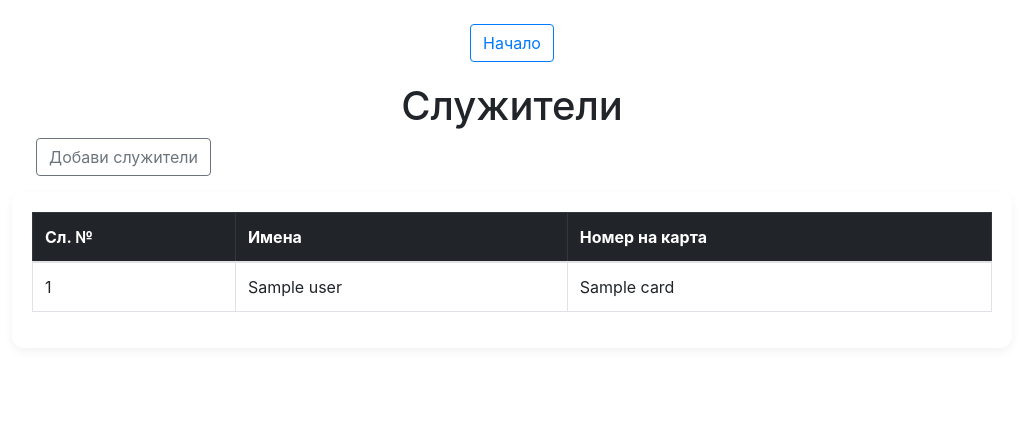
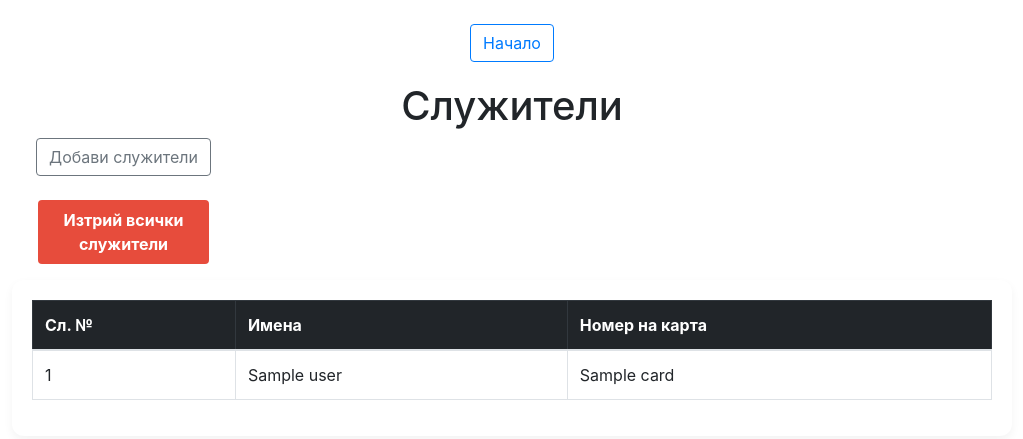
Before and after one commit to VictorDPetrov/Time_Attendance, a Flask app: template templates/users.html in a window 1280 px wide. Shown: the part 132-571 px from the top of the page, without its empty margins (128-1151 px from the left). Run offline with Flask 3, Linux system fonts and the light colour scheme; the template is opened without the code that fills it: most values are stand-ins (such as "Sample title", 1, 10 or a date in 2020); parts of the project's set-up code (start-up, migrations or seed data) failed here and were passed over; some libraries are stand-ins or nearby versions.

```diff
--- a/app.py
+++ b/app.py
@@ -542,6 +542,23 @@ def add_employee():
 
     return render_template('add_employee.html')  # Render the form to upload file if method is GET
 
+
+@app.route('/delete-all-employees', methods=['POST'])
+def delete_all_employees():
+    try:
+        conn = mysql.connector.connect(**db_config)
+        cursor = conn.cursor()
+
+        cursor.execute("DELETE FROM employees")
+        conn.commit()
+
+        cursor.close()
+        conn.close()
+        return redirect(url_for('users_page'))  # или друга страница, ако искаш
+
+    except Exception as e:
+        return f"Error: {str(e)}", 500
+
 # Other routes and app configurations
 
 if __name__ == '__main__':
--- a/static/css/users.css
+++ b/static/css/users.css
@@ -35,3 +35,22 @@ h1 {
 .btn-add-user:hover {
     background-color: #0b2b7b;
 }
+
+.danger-button {
+    max-width: 70%;
+    align-items: center;
+    text-align: center;
+    justify-items: center;
+    background-color: #e74c3c;
+    color: white;
+    padding: 8px 16px;
+    border: none;
+    border-radius: 4px;
+    cursor: pointer;
+    font-weight: bold;
+    transition: background-color 0.3s ease;
+}
+
+.danger-button:hover {
+    background-color: #c0392b;
+}
--- a/templates/users.html
+++ b/templates/users.html
@@ -25,6 +25,10 @@
         <a href="/add-employees" class="btn btn-outline-secondary btn-add-user">
             Добави служители
         </a>
+        <br> <br>
+        <form action="{{ url_for('delete_all_employees') }}" method="POST" onsubmit="return confirm('Сигурен ли си, че искаш да изтриеш ВСИЧКИ служители?');">
+            <button type="submit" class="btn-delete-users danger-button">Изтрий всички служители</button>
+        </form>
     </div>
     <div class="table-wrapper">
         <div class="table-responsive">
```
